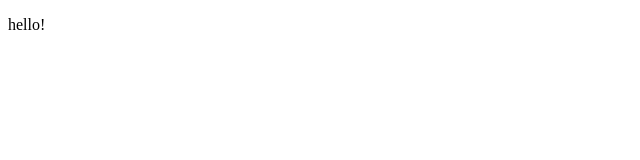
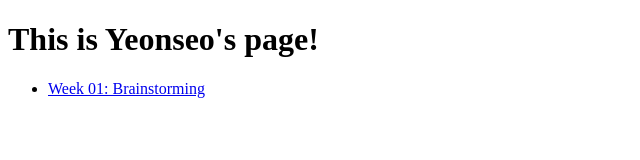
Before and after one commit to 11384antont/net-art-0101, a plain HTML site: page index.html in a window 1280 px wide. Shown: the whole page, without its empty margins (0-640 px from the left). Drawn offline with Linux system fonts and the light colour scheme.

Commit message:
Updated html for main page + week01

```diff
--- a/index.html
+++ b/index.html
@@ -4,11 +4,16 @@
 <head>
     <meta charset='utf-8'>
     <meta name='viewport' content='width=device-width,initial-scale=1'>
-    <title>I'm a page!</title>
+    <title>Yeonseo's Page</title>
 </head>
 
 <body>
-    <p>hello!</p>
+    <main>
+        <h1>This is Yeonseo's page!</h1>
+        <ul>
+            <li><a href="./week-1/index.html">Week 01: Brainstorming</a></li>
+        </ul>
+    </main>
 </body>
 
 </html>
```
Also changed, not shown: week-1/index.html (+3 -2 lines).
